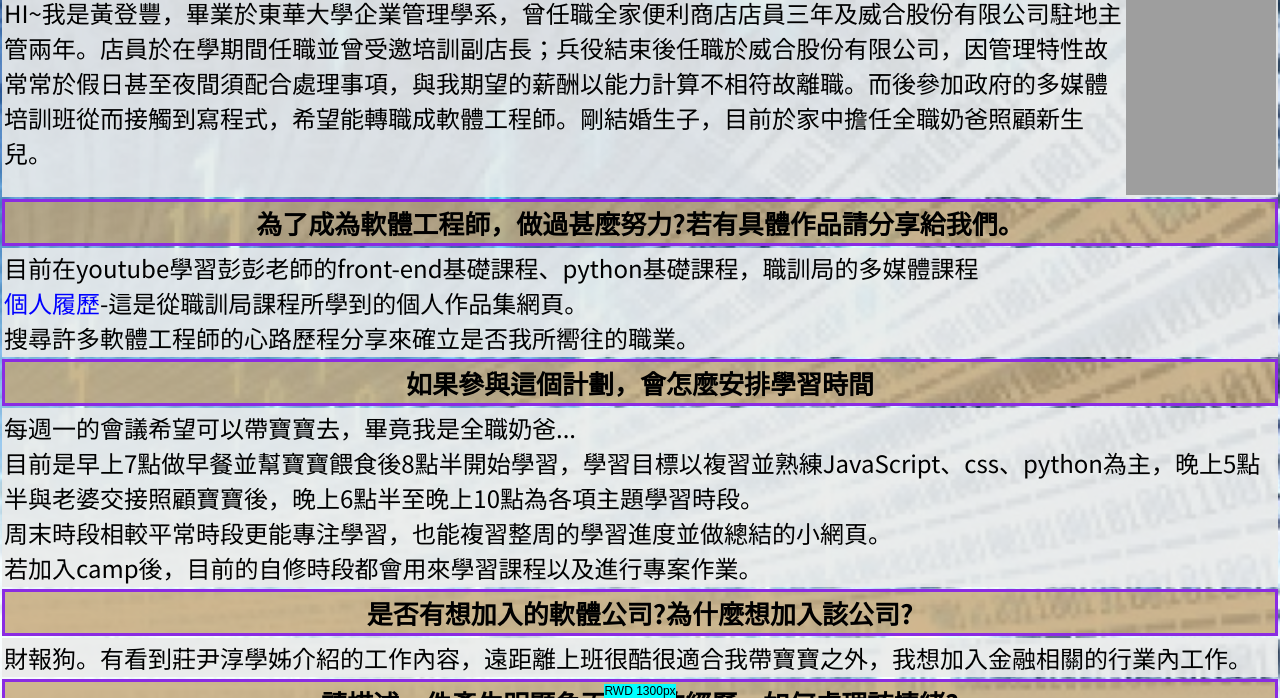
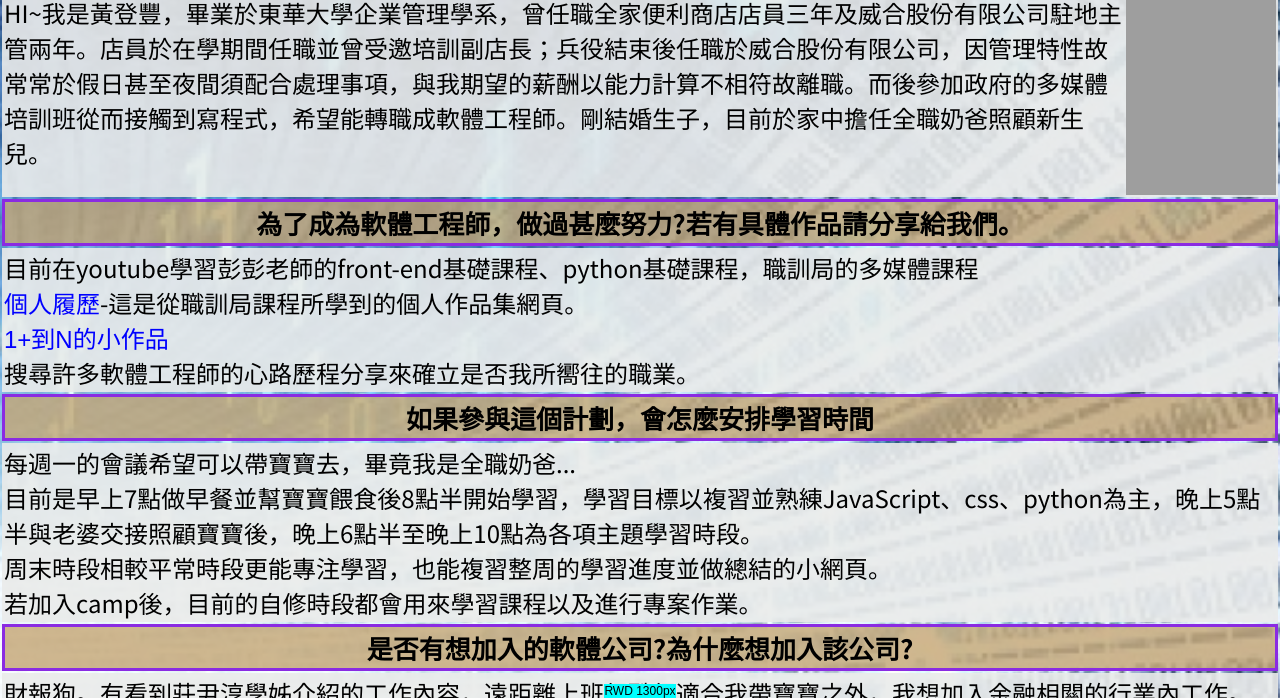
Before and after one commit to danphone2050/danphone2050.github.io, a plain HTML site: page wehelp/1130311.html in a window 1280 px wide. Shown: the part 102-800 px from the top of the page. Drawn offline with Linux system fonts and the light colour scheme; grey boxes are pictures that could not be loaded.

Commit message:
Update 1130311.html

```diff
--- a/wehelp/1130311.html
+++ b/wehelp/1130311.html
@@ -38,8 +38,8 @@
         <a href="https://danphone2050.github.io/homeweb" target="_blank" rel="noopener noreferrer"
             style="color: blue;">個人履歷</a>-這是從職訓局課程所學到的個人作品集網頁。
         <br>
-        <a href="https://danphone2050.github.io/homeweb" target="_blank" rel="noopener noreferrer"
-            style="color: blue;"></a>
+        <a href="https://danphone2050.github.io/PR/1130302.html" target="_blank" rel="noopener noreferrer"  style="color: blue;">1+到N的小作品</a>
+        <br>
         搜尋許多軟體工程師的心路歷程分享來確立是否我所嚮往的職業。
     </div>
 
```
